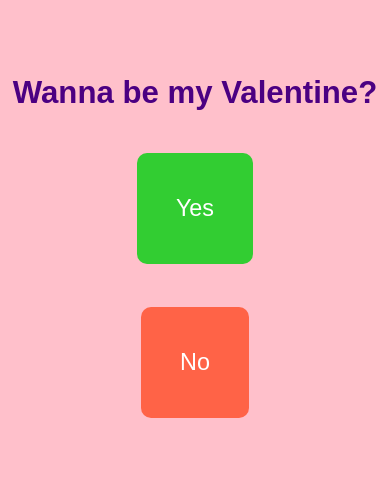
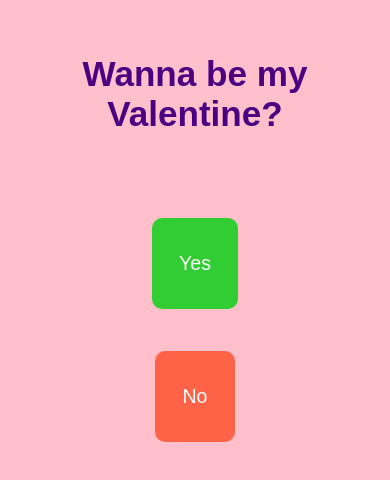
Before and after one commit to AKVlad04/vday, a plain HTML site: page index.html in a window 390 px wide. Shown: the part 186-666 px from the top of the page. Drawn offline with Linux system fonts and the light colour scheme.

Commit message:
Update index.html

```diff
--- a/index.html
+++ b/index.html
@@ -14,14 +14,14 @@
             height: 100vh;
             margin: 0;
             flex-direction: column;
-            overflow: hidden; /* Prevent scrolling when button moves */
             text-align: center;
+            overflow: hidden; /* Prevent scrolling */
         }
 
         h1 {
-            font-size: 6vw; /* Scalable font size for smaller screens */
+            font-size: 8vw; /* Scalable font size for smaller screens */
             color: #4B0082; /* Dark Purple */
-            margin-bottom: 5vh; /* Dynamic space below title */
+            margin-bottom: 10vh; /* Dynamic space below title */
         }
 
         .buttons-container {
@@ -32,8 +32,8 @@
         }
 
         .button {
-            padding: 4vh 8vw; /* Scalable padding for better tap area */
-            font-size: 5vw; /* Scalable text size for smaller screens */
+            padding: 3vh 6vw; /* Scalable padding for better tap area */
+            font-size: 4.5vw; /* Scalable text size for smaller screens */
             border: none;
             border-radius: 10px;
             cursor: pointer;
@@ -57,15 +57,27 @@
             transform: scale(1.2); /* Grow by 20px every time No is hovered */
         }
 
-        /* Media Query for small screens */
-        @media (max-width: 600px) {
+        /* Media Query for very small screens (under 400px) */
+        @media (max-width: 400px) {
             h1 {
-                font-size: 8vw; /* Bigger text on very small screens */
+                font-size: 10vw; /* Increase text size for very small screens */
             }
 
             .button {
-                padding: 5vh 10vw; /* Larger buttons on small screens */
-                font-size: 6vw; /* Bigger text size on small screens */
+                padding: 5vh 8vw; /* Larger buttons on small screens */
+                font-size: 5.5vw; /* Larger button text for better touch */
+            }
+        }
+
+        /* Media Query for small screens (under 600px) */
+        @media (max-width: 600px) {
+            h1 {
+                font-size: 9vw; /* Bigger text on small screens */
+            }
+
+            .button {
+                padding: 4vh 7vw; /* Medium size buttons on small screens */
+                font-size: 5vw; /* Button text size for small screens */
             }
         }
     </style>
@@ -88,10 +100,10 @@
             initialYesButtonSize += 0.2; // Increase by 20px in scale
             yesButton.style.transform = `scale(${initialYesButtonSize})`;
 
-            // Teleport the No button within a smaller area (300x300px) from its initial position
+            // Teleport the No button within a smaller area (200x200px) from its initial position
             const rect = noButton.getBoundingClientRect();
-            const maxX = 300;
-            const maxY = 300;
+            const maxX = 200;
+            const maxY = 200;
             const randomX = Math.random() * maxX;
             const randomY = Math.random() * maxY;
 
```
